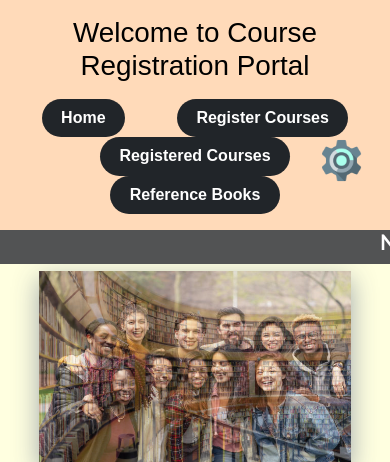
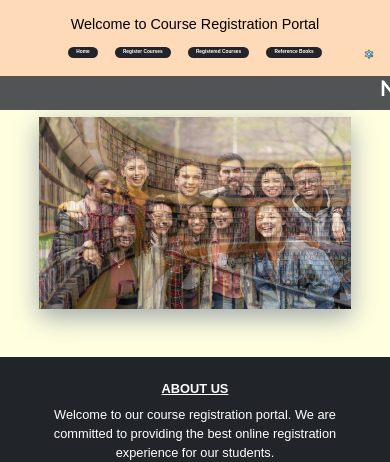
Before and after one commit to david-aashish/Portal, a Flask app: page /courses in a window 390 px wide. Shown: the top 462 px of the page. Run offline with Flask 3, Linux system fonts and the light colour scheme; some libraries are stand-ins or nearby versions.

Commit message:
Made Responsive

```diff
--- a/templates/header.html
+++ b/templates/header.html
@@ -2,11 +2,11 @@
 <style>
   body {
     font-family: Arial, sans-serif;
-        width:100%;
+    width: 100%;
     padding: 1rem;
   }
   .header {
-        background-color: #FFDAB9;
+    background-color: #ffdab9;
     padding: 1rem;
   }
   .header h1 {
@@ -23,22 +23,22 @@
     padding: 0.7rem 1.2rem;
   }
   .header-links a {
-        text-decoration:none;
+    text-decoration: none;
     margin: 1.5rem;
   }
   .header-links img {
     cursor: pointer;
     position: absolute;
-        right: 0.6rem;
+    right: 0.1rem;
     top: 50%;
     transform: translateY(-40%);
   }
   .dropdown {
     display: none;
     position: absolute;
-        right: 0.8rem;
+    right: 0.1rem;
     background-color: white;
-        box-shadow: 0 8px 16px rgba(0,0,0,0.7);
+    box-shadow: 0 8px 16px rgba(0, 0, 0, 0.7);
     z-index: 1;
   }
   .dropdown a {
@@ -48,6 +48,112 @@
   .dropdown a:hover {
     background-color: lightgray;
   }
+  @media (min-width: 870px) and (max-width: 1023px) {
+    .img {
+      height: 2rem;
+      width: 2rem;
+    }
+    .header h1 {
+      font-size: 2rem;
+    }
+    .badge-custom {
+      font-size: 0.8rem;
+    }
+    .header-links a {
+      margin: 1.2rem;
+    }
+  }
+  @media (min-width: 714px) and (max-width: 870px) {
+    .img {
+      height: 1.5rem;
+      width: 1.5rem;
+    }
+    .header h1 {
+      font-size: 1.5rem;
+      margin-bottom: 0.9rem;
+    }
+    .badge-custom {
+      font-size: 0.6rem;
+    }
+    .header-links a {
+      margin: 1rem;
+    }
+  }
+  @media (min-width: 570px) and (max-width: 713px) {
+    .img {
+      height: 1.3rem;
+      width: 1.3rem;
+    }
+    .header h1 {
+      font-size: 1.3rem;
+      margin-bottom: 0.8rem;
+    }
+    .badge-custom {
+      font-size: 0.5rem;
+      padding: 0.6rem 1rem;
+    }
+    .header-links a {
+      margin: 0.7rem;
+    }
+  }
+  @media (min-width: 480px) and (max-width: 570px) {
+    .img {
+      height: 1rem;
+      width: 1rem;
+    }
+    .header h1 {
+      font-size: 1rem;
+      margin-bottom: 0.6rem;
+    }
+    .badge-custom {
+      font-size: 0.5rem;
+      padding: 0.4rem 0.8rem;
+    }
+    .header-links a {
+      margin: 0.5rem;
+    }
+  }
+  @media (min-width: 405px) and (max-width: 480px) {
+    .img {
+      height: 0.8rem;
+      width: 0.8rem;
+    }
+    .header h1 {
+      font-size: 1rem;
+      margin-bottom: 0.4rem;
+    }
+    .badge-custom {
+      font-size: 0.4rem;
+      padding: 0.2rem 0.6rem;
+    }
+    .header-links a {
+      margin: 0.5rem;
+    }
+    .header-links img {
+      top: 60%;
+    }
+  }
+  @media (min-width: 320px) and (max-width: 405px) {
+    .img {
+      height: 0.6rem;
+      width: 0.6rem;
+    }
+    .header h1 {
+      font-size: 0.9rem;
+      margin-bottom: 0.2rem;
+    }
+    .badge-custom {
+      font-size: 0.3rem;
+      padding: 0.2rem 0.5rem;
+    }
+    .header-links a {
+      margin: 0.4rem;
+    }
+    .header-links img {
+      top: 70%;
+      right: 0.01rem;
+    }
+  }
 </style>
 <div class="header">
   <h1>Welcome to Course Registration Portal</h1>
@@ -56,43 +162,57 @@
       <span class="badge rounded-pill text-bg-dark badge-custom">Home</span>
     </a>
     <a href="{{ url_for('register_courses') }}">
-        <span class="badge rounded-pill text-bg-dark badge-custom">Register Courses</span>
+      <span class="badge rounded-pill text-bg-dark badge-custom"
+        >Register Courses</span
+      >
     </a>
     <a href="{{ url_for('registered_courses') }}">
-        <span class="badge rounded-pill text-bg-dark badge-custom">Registered Courses</span>
+      <span class="badge rounded-pill text-bg-dark badge-custom"
+        >Registered Courses</span
+      >
     </a>
     <a href="{{ url_for('reference_books') }}">
-            <span class="badge rounded-pill text-bg-dark badge-custom">Reference Books</span>
+      <span class="badge rounded-pill text-bg-dark badge-custom"
+        >Reference Books</span
+      >
     </a>
-        <img src="{{ url_for('static',filename = 'settings.ico')}}" height="45rem" width="45rem" onclick="toggleDropdown()">
+    <img
+      src="{{ url_for('static',filename = 'settings.ico')}}"
+      class="img"
+      height="45rem"
+      width="45rem"
+      onclick="toggleDropdown()"
+    />
     <div class="dropdown" id="dropdownMenu">
       <a href="{{ url_for('edit_profile') }}">Edit Profile</a>
-            <a href="{{ url_for('delete_account') }}" onclick="confirmDeletion()">Delete Account</a>
+      <a href="{{ url_for('delete_account') }}" onclick="confirmDeletion()"
+        >Delete Account</a
+      >
       <a href="{{ url_for('logout') }}">Logout</a>
     </div>
   </div>
 </div>
 <script>
   function toggleDropdown() {
-        var dropdown = document.getElementById('dropdownMenu');
-        if (dropdown.style.display === 'block') {
-            dropdown.style.display = 'none';
+    var dropdown = document.getElementById("dropdownMenu");
+    if (dropdown.style.display === "block") {
+      dropdown.style.display = "none";
     } else {
-            dropdown.style.display = 'block';
+      dropdown.style.display = "block";
     }
   }
 
-    window.onclick = function(event) {
-        if (!event.target.matches('img')) {
-            var dropdown = document.getElementById('dropdownMenu');
-            if (dropdown.style.display === 'block') {
-                dropdown.style.display = 'none';
+  window.onclick = function (event) {
+    if (!event.target.matches("img")) {
+      var dropdown = document.getElementById("dropdownMenu");
+      if (dropdown.style.display === "block") {
+        dropdown.style.display = "none";
       }
     }
-    }
+  };
 
-    function confirmDeletion(event){
-        if(!confirm('Are you sure you want to delete your account?')){
+  function confirmDeletion(event) {
+    if (!confirm("Are you sure you want to delete your account?")) {
       event.preventDefault();
     }
   }
```
Lines whose indentation alone changed are shown as unchanged.
